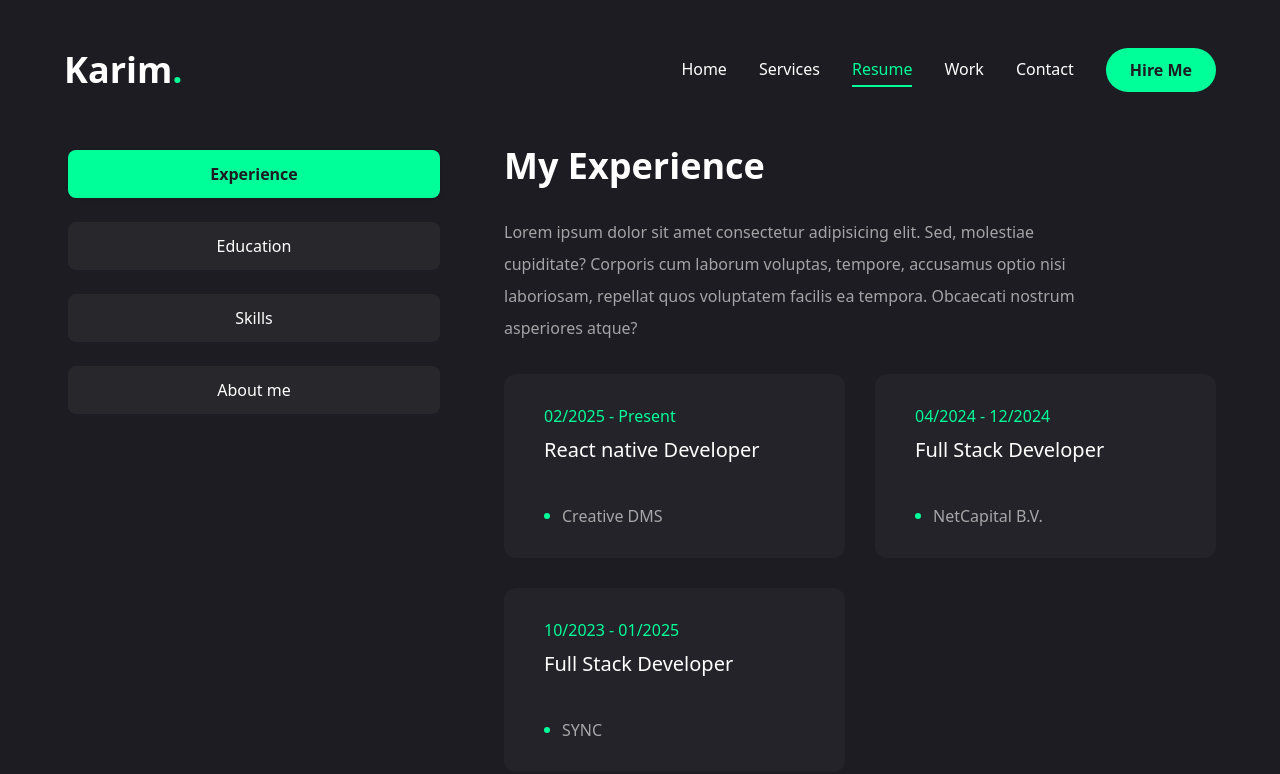
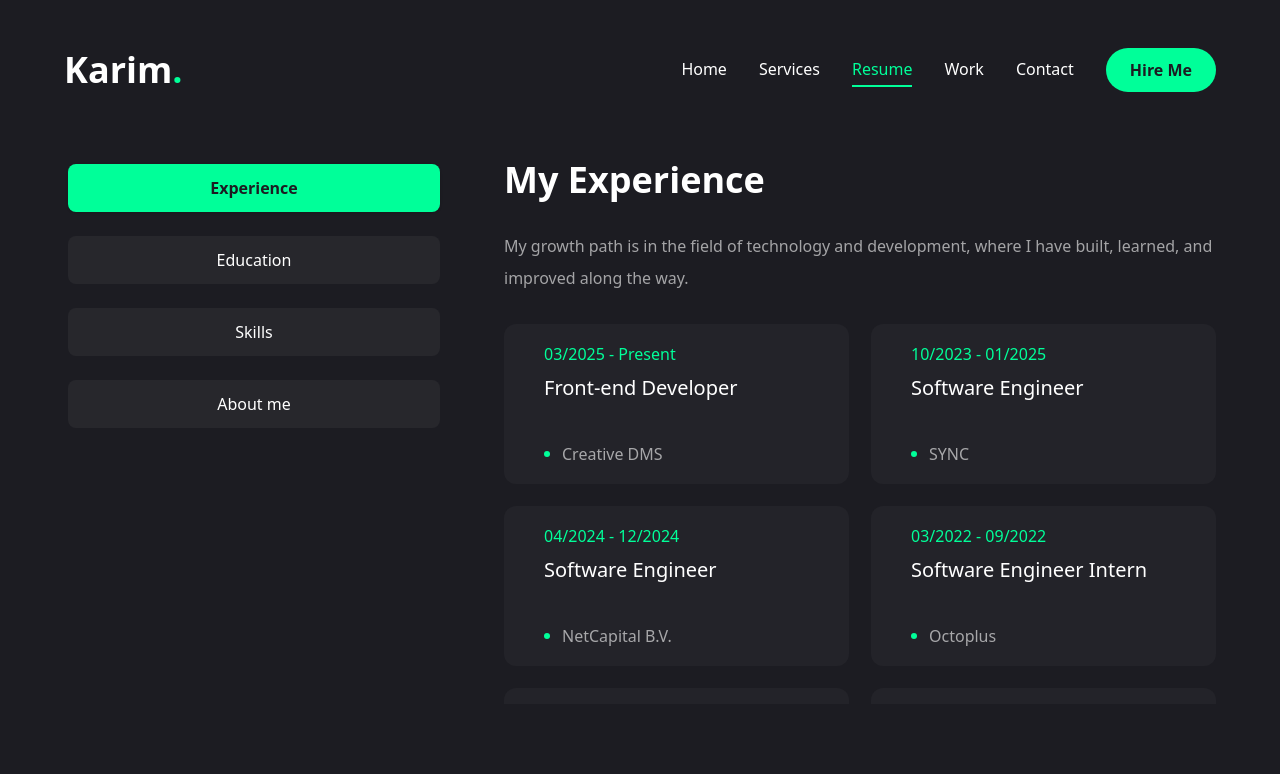
Before and after one commit to Karim-bz/personal-portfolio-v2, a Next.js app: page /resume in a window 1280 px wide. Shown: the top 774 px of the page. Built offline with nearby package versions, Linux system fonts and the light colour scheme.

Commit message:
Set real data for Screens: Home / Services / Resume | on Resume -> section skills: add Filter By category

```diff
--- a/app/layout.jsx
+++ b/app/layout.jsx
@@ -11,8 +11,8 @@ const JetBrainsMono = JetBrains_Mono({
 });
 
 export const metadata = {
-  title: "Create next app",
-  description: "Generated and developed By Karim",
+  title: "Karim Bouzid | Software Engineer",
+  description: "This is my portfolio Developed By me, Karim Bouzid",
 };
 
 export default function RootLayout({ children }) {
--- a/app/page.jsx
+++ b/app/page.jsx
@@ -1,3 +1,4 @@
+"use client";
 import { Button } from "@/components/ui/button";
 import { FiDownload } from "react-icons/fi";
 import Social from "../components/Social";
@@ -7,17 +8,17 @@ import Stats from "../components/Stats";
 const Home = () => {
   return (
     <section className="h-full">
-      <div className="container mx-auto h-full px-4 lg:px-8 xl:px-16">
+      <div className="container mx-auto h-full py-4 px-4 lg:px-8 xl:px-16">
         <div className="flex flex-col xl:flex-row items-center justify-between xl:pt-4 xl:pb-14">
           {/* Text */}
           <div className="text-center xl:text-left order-2 xl:order-0">
-            <span className="text-xl">Software Engineer</span>
+            <span className="text-2xl">Software Engineer</span>
             <h1 className="h1 mb-6">
               Hello I'm <br /> <span className="text-accent">Karim Bouzid</span>
             </h1>
-            <p className="max-w-125 mb-9 text-white/80">
-              I excel at crafting elegant digital experiences and I am
-              proficient in various programming languages and technologies.
+            <p className="max-w-125 mb-9 text-xl text-white/80">
+              I’m a Software Engineer building scalable, high-performance web
+              and mobile applications with a strong focus on user experience.
             </p>
             {/* Btn and socials */}
             <div className="flex flex-col xl:flex-row items-center gap-8">
@@ -25,6 +26,7 @@ const Home = () => {
                 variant="outline"
                 size="lg"
                 className="uppercase flex items-center gap-2"
+                onClick={() => window.open('https://drive.google.com/file/d/1FMShPOfD6Awsl0RClOvsEHH1v79Qxv66/view?usp=sharing', '_blank')}
               >
                 <span>Download CV</span>
                 <FiDownload className="text-xl" />
@@ -45,7 +47,7 @@ const Home = () => {
           </div>
         </div>
       </div>
-      <Stats />
+      {/* <Stats /> */}
     </section>
   );
 };
--- a/app/resume/page.jsx
+++ b/app/resume/page.jsx
@@ -1,13 +1,28 @@
 "use client";
 import {
   FaHtml5,
-  FaCss3,
+  FaCss3Alt,
   FaJs,
   FaReact,
-  FaFigma,
+  FaAngular,
+  FaBootstrap,
+  FaPhp,
   FaNodeJs,
+  FaGitAlt,
+  FaAndroid,
 } from "react-icons/fa";
-import { SiTailwindcss, SiNextdotjs, SiFlutter, SiDart } from "react-icons/si";
+import {
+  SiNextdotjs,
+  SiFlutter,
+  SiKotlin,
+  SiSwift,
+  SiSymfony,
+  SiExpress,
+  SiMongodb,
+  SiPostgresql,
+  SiMysql,
+  SiJira,
+} from "react-icons/si";
 import { Tabs, TabsContent, TabsList, TabsTrigger } from "@/components/ui/tabs";
 import {
   Tooltip,
@@ -17,15 +32,16 @@ import {
 } from "@/components/ui/tooltip";
 import { ScrollArea } from "@/components/ui/scroll-area";
 import { motion } from "framer-motion";
+import { useState } from "react";
 
 // about data
 const about = {
   title: "About me",
   description:
-    "Lorem ipsum dolor sit amet consectetur adipisicing elit. Sed, molestiae cupiditate? Corporis cum laborum voluptas, tempore, accusamus optio nisi laboriosam, repellat quos voluptatem facilis ea tempora. Obcaecati nostrum asperiores atque?",
+    "Get to know me,I am a Software engineer with a passion for modern web and mobile development",
   info: [
     {
-      fieldName: "name",
+      fieldName: "Name",
       fieldValue: "Karim Bouzid",
     },
     {
@@ -40,13 +56,14 @@ const about = {
       fieldName: "Nationality",
       fieldValue: "Tunisian",
     },
+
+    {
+      fieldName: "Freelance",
+      fieldValue: "Available",
+    },
     {
       fieldName: "Email",
       fieldValue: "me@bouzidkarim.com",
-    },
-    {
-      fieldName: "Freelance",
-      fieldValue: "Available",
     },
     {
       fieldName: "Languages",
@@ -59,22 +76,37 @@ const experience = {
   icon: "./assets/resume/badge.svg",
   title: "My Experience",
   description:
-    "Lorem ipsum dolor sit amet consectetur adipisicing elit. Sed, molestiae cupiditate? Corporis cum laborum voluptas, tempore, accusamus optio nisi laboriosam, repellat quos voluptatem facilis ea tempora. Obcaecati nostrum asperiores atque?",
+    "My growth path is in the field of technology and development, where I have built, learned, and improved along the way.",
   items: [
     {
       company: "Creative DMS",
-      position: "React native Developer",
-      duration: "02/2025 - Present",
+      position: "Front-end Developer",
+      duration: "03/2025 - Present",
+    },
+    {
+      company: "SYNC",
+      position: "Software Engineer",
+      duration: "10/2023 - 01/2025",
     },
     {
       company: "NetCapital B.V.",
-      position: "Full Stack Developer",
+      position: "Software Engineer",
       duration: "04/2024 - 12/2024",
     },
     {
-      company: "SYNC",
-      position: "Full Stack Developer",
-      duration: "10/2023 - 01/2025",
+      company: "Octoplus",
+      position: "Software Engineer Intern",
+      duration: "03/2022 - 09/2022",
+    },
+    {
+      company: "IPARK",
+      position: "Full Stack Web Developer Intern",
+      duration: "01/2020 - 06/2020",
+    },
+    {
+      company: "SW Consulting",
+      position: "Web Developer Intern",
+      duration: "01/2018 - 02/2018",
     },
   ],
 };
@@ -82,17 +114,16 @@ const experience = {
 const education = {
   icon: "./assets/resume/cap.svg",
   title: "My education",
-  description:
-    "Lorem ipsum dolor sit amet consectetur adipisicing elit. Sed, molestiae cupiditate? Corporis cum laborum voluptas, tempore, accusamus optio nisi laboriosam, repellat quos voluptatem facilis ea tempora. Obcaecati nostrum asperiores atque?",
+  description: "Where it all started, By Learning the fundamentals",
   items: [
     {
       institution: "ISET Rades",
-      degree: "Mobile application development",
+      degree: "Master degree on Mobile Application Development",
       duration: "2020 - 2022",
     },
     {
-      institution: "ISET Mahida",
-      degree: "WEB development",
+      institution: "ISET Mahdia",
+      degree: "Bachelor Degree on WEB development",
       duration: "2017 - 2020",
     },
   ],
@@ -100,29 +131,48 @@ const education = {
 
 const skills = {
   title: "My Skills",
-  description:
-    "Lorem ipsum, dolor sit amet consectetur adipisicing elit. Facere sunt, quo dolorum officia quos debitis ea non quis! Quasi velit aliquid tempore repellendus aperiam quae doloribus. Quod ad inventore numquam!",
+  description: "Skills built through experience and continuous learning.",
   skillsList: [
-    {
-      icon: <FaHtml5 />,
-      name: "HTML 5",
-    },
-    {
-      icon: <FaCss3 />,
-      name: "CSS 3",
-    },
-    {
-      icon: <SiFlutter />,
-      name: "Flutter",
-    },
-    {
-      icon: <SiNextdotjs />,
-      name: "NextJS",
-    },
+    // Frontend
+    { icon: <FaHtml5 />, name: "HTML 5", category: "Front end" },
+    { icon: <FaCss3Alt />, name: "CSS 3", category: "Front end" },
+    { icon: <FaJs />, name: "JavaScript", category: "Front end" },
+    { icon: <FaReact />, name: "ReactJS", category: "Front end" },
+    { icon: <SiNextdotjs />, name: "NextJS", category: "Front end" },
+    { icon: <FaAngular />, name: "Angular", category: "Front end" },
+    { icon: <FaBootstrap />, name: "Bootstrap", category: "Front end" },
+
+    // Mobile
+    { icon: <FaAndroid />, name: "Android", category: "Mobile" },
+    { icon: <SiKotlin />, name: "Kotlin", category: "Mobile" },
+    { icon: <SiFlutter />, name: "Flutter", category: "Mobile" },
+    { icon: <FaReact />, name: "React Native", category: "Mobile" },
+
+    // Backend
+    { icon: <FaPhp />, name: "PHP", category: "Back end" },
+    { icon: <SiSymfony />, name: "Symfony", category: "Back end" },
+    { icon: <FaNodeJs />, name: "NodeJS", category: "Back end" },
+    { icon: <SiExpress />, name: "ExpressJS", category: "Back end" },
+
+    // Databases
+    { icon: <SiMongodb />, name: "MongoDB", category: "Database" },
+    { icon: <SiMysql />, name: "SQL", category: "Database" },
+
+    // Tools
+    { icon: <FaGitAlt />, name: "Git", category: "Tools" },
+    { icon: <SiJira />, name: "Jira", category: "Tools" },
+    { icon: <FaGitAlt />, name: "Agile / SCRUM", category: "Tools" },
+    { icon: <FaJs />, name: "SEO", category: "Tools" },
   ],
 };
 
 const Resume = () => {
+  const [activeFilter, setActiveFilter] = useState("all");
+  const filteredSkills =
+    activeFilter === "all"
+      ? skills.skillsList
+      : skills.skillsList.filter((skill) => skill.category === activeFilter);
+
   return (
     <motion.div
       initial={{ opacity: 0 }}
@@ -130,7 +180,7 @@ const Resume = () => {
         opacity: 1,
         transition: { delay: 2.4, duration: 0.4, ease: "easeIn" },
       }}
-      className="min-h-[80vh] flex items-center justify-center py-12 xl:py-0"
+      className="min-h-[75vh] flex items-center justify-center py-12 xl:py-0"
     >
       <div className="container mx-auto px-4 lg:px-8 xl:px-16">
         <Tabs
@@ -149,20 +199,20 @@ const Resume = () => {
             <TabsContent value="experience" className="w-full">
               <div className="flex flex-col gap-7.5 text-center xl:text-left">
                 <h3 className="text-4xl font-bold">{experience.title}</h3>
-                <p className="max-w-150 text-white/60 mx-auto xl:mx-0">
+                <p className="text-white/60 mx-auto xl:mx-0">
                   {experience.description}
                 </p>
-                <ScrollArea className="h-100">
-                  <ul className="grid grid-cols-1 lg:grid-cols-2 gap-7.5">
+                <ScrollArea className="h-95">
+                  <ul className="grid grid-cols-1 lg:grid-cols-2 gap-5.5">
                     {experience.items.map((item, index) => {
                       return (
                         <li
                           key={index}
-                          className="bg-[#232329] h-46 py-6 px-10 rounded-xl flex flex-col
+                          className="bg-[#232329] h-40 py-6 px-10 rounded-xl flex flex-col
                                       justify-center items-center lg:items-start gap-1"
                         >
                           <span className="text-accent">{item.duration}</span>
-                          <h3 className="text-xl max-w-65 min-h-15 text-center lg:text-right">
+                          <h3 className="text-xl max-w-75 min-h-15 text-center lg:text-left">
                             {item.position}
                           </h3>
                           <div className="flex items-center gap-3">
@@ -180,10 +230,10 @@ const Resume = () => {
             <TabsContent value="education" className="w-full">
               <div className="flex flex-col gap-7.5 text-center xl:text-left">
                 <h3 className="text-4xl font-bold">{education.title}</h3>
-                <p className="max-w-150 text-white/60 mx-auto xl:mx-0">
+                <p className="text-white/60 mx-auto xl:mx-0">
                   {education.description}
                 </p>
-                <ScrollArea className="h-100">
+                <ScrollArea className="h-95">
                   <ul className="grid grid-cols-1 lg:grid-cols-2 gap-7.5">
                     {education.items.map((item, index) => {
                       return (
@@ -193,7 +243,7 @@ const Resume = () => {
                                       justify-center items-center lg:items-start gap-1"
                         >
                           <span className="text-accent">{item.duration}</span>
-                          <h3 className="text-xl max-w-65 min-h-15 text-center lg:text-right">
+                          <h3 className="text-xl min-h-15 text-center lg:text-left">
                             {item.degree}
                           </h3>
                           <div className="flex items-center gap-3">
@@ -216,8 +266,31 @@ const Resume = () => {
                     {skills.description}
                   </div>
                 </div>
+                <div className="flex flex-wrap justify-center xl:justify-start gap-3">
+                  {[
+                    "all",
+                    "Front end",
+                    "Mobile",
+                    "Back end",
+                    "Database",
+                    "Tools",
+                  ].map((filter) => (
+                    <button
+                      key={filter}
+                      onClick={() => setActiveFilter(filter)}
+                      className={`px-4 py-2 rounded-full text-sm capitalize transition-all
+                        ${
+                          activeFilter === filter
+                            ? "bg-accent text-primary"
+                            : "bg-[#232329] text-white/70 hover:text-white"
+                        }`}
+                    >
+                      {filter}
+                    </button>
+                  ))}
+                </div>
                 <ul className="grid grid-cols-2 sm:grid-cols-3 md:grid-cols-4 gap-4 xl:gap-7.5">
-                  {skills.skillsList.map((skill, index) => {
+                  {filteredSkills.map((skill, index) => {
                     return (
                       <li key={index}>
                         <TooltipProvider delayDuration={100}>
@@ -245,10 +318,10 @@ const Resume = () => {
             >
               <div className="flex flex-col gap=[30px]">
                 <h3 className="text-4xl font-bold">{about.title}</h3>
-                <p className="max-w-150 text-white/60 mx-auto xl:mx-0">
+                <p className="text-white/60 mx-auto xl:mx-0">
                   {about.description}
                 </p>
-                <ul className="grid grid-cols-1 xl:grid-cols-2 gap-y-6 max-w-155">
+                <ul className="grid grid-cols-1 pt-5 xl:grid-cols-2 gap-y-6 max-w-155">
                   {about.info.map((item, index) => {
                     return (
                       <li
--- a/components/ui/tooltip.jsx
+++ b/components/ui/tooltip.jsx
@@ -34,13 +34,13 @@ function TooltipContent({ className, sideOffset = 0, children, ...props }) {
         data-slot="tooltip-content"
         sideOffset={sideOffset}
         className={cn(
-          "bg-foreground text-background animate-in fade-in-0 zoom-in-95 data-[state=closed]:animate-out data-[state=closed]:fade-out-0 data-[state=closed]:zoom-out-95 data-[side=bottom]:slide-in-from-top-2 data-[side=left]:slide-in-from-right-2 data-[side=right]:slide-in-from-left-2 data-[side=top]:slide-in-from-bottom-2 z-50 w-fit origin-(--radix-tooltip-content-transform-origin) rounded-md px-3 py-1.5 text-xs text-balance",
+          "bg-white text-primary animate-in fade-in-0 zoom-in-95 data-[state=closed]:animate-out data-[state=closed]:fade-out-0 data-[state=closed]:zoom-out-95 data-[side=bottom]:slide-in-from-top-2 data-[side=left]:slide-in-from-right-2 data-[side=right]:slide-in-from-left-2 data-[side=top]:slide-in-from-bottom-2 z-50 w-fit origin-(--radix-tooltip-content-transform-origin) rounded-md px-3 py-1.5 text-xs text-balance",
           className
         )}
         {...props}
       >
         {children}
-        <TooltipPrimitive.Arrow className="bg-foreground fill-foreground z-50 size-2.5 translate-y-[calc(-50%-2px)] rotate-45 rounded-xs" />
+        {/* <TooltipPrimitive.Arrow className="bg-foreground fill-foreground z-50 size-2.5 translate-y-[calc(-50%-2px)] rotate-45 rounded-xs" /> */}
       </TooltipPrimitive.Content>
     </TooltipPrimitive.Portal>
   );
--- a/tailwind.config.js
+++ b/tailwind.config.js
@@ -1,5 +1,9 @@
 export default {
   content: ["./src/**/*.{js,jsx,ts,tsx}"],
+
+  images: {
+    qualities: [70, 75, 100],
+  },
 
   theme: {
     container: {
```
Also changed, not shown: app/services/page.jsx (+8 -8 lines), components/Social.jsx (+5 -6 lines).
